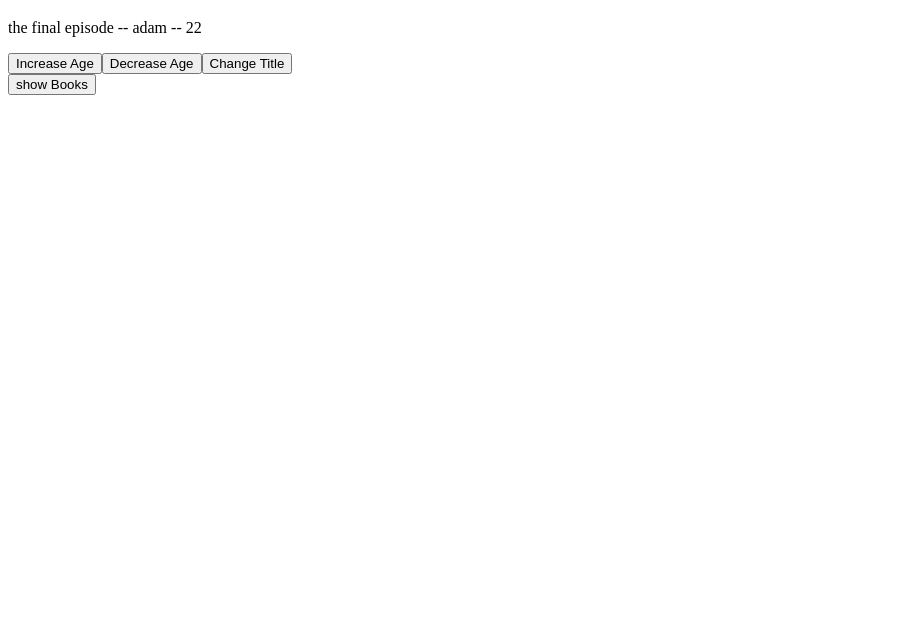
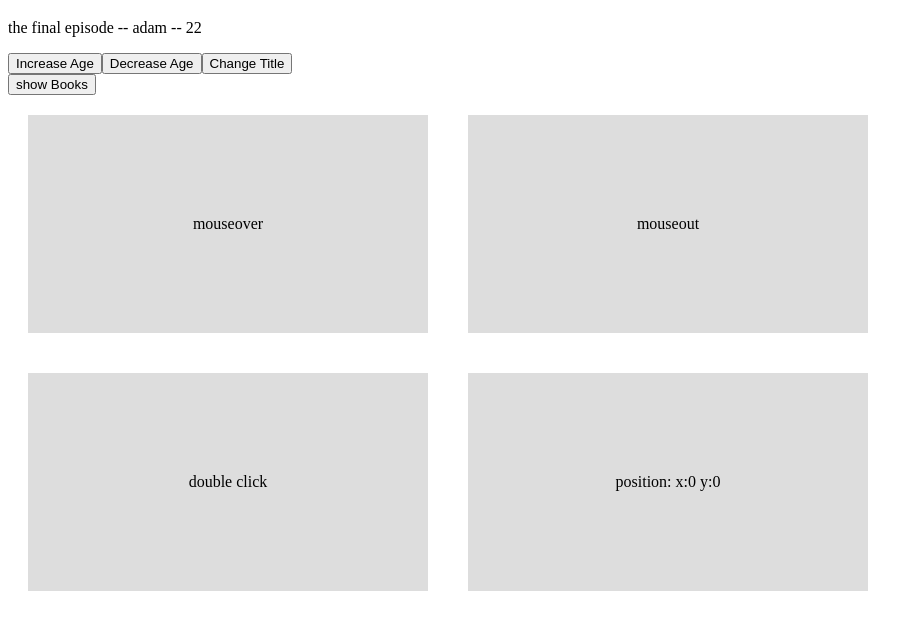
Before and after one commit to Pauljsyi/vue-firebase-app, a plain HTML site: page index.html in a window 1280 px wide. Shown: the part 61-690 px from the top of the page, without its empty margins (0-923 px from the left). Drawn offline with nearby package versions, Linux system fonts and the light colour scheme.

Commit message:
mouse events

```diff
--- a/app.js
+++ b/app.js
@@ -15,6 +15,8 @@ const app = Vue.createApp({
       title: "the final episode",
       author: "adam",
       age: 22,
+      x: 0,
+      y: 0,
     };
   },
   methods: {
@@ -33,6 +35,16 @@ const app = Vue.createApp({
         ? (this.showOrHide = "show")
         : (this.showOrHide = "hide");
     },
+    handleEvent(e, data) {
+      console.log(e);
+      if (data) {
+        console.log(data);
+      }
+    },
+    handleMouseMove(e) {
+      this.x = e.offsetX;
+      this.y = e.offsetY;
+    },
   },
 });
 
--- a/index.html
+++ b/index.html
@@ -8,7 +8,16 @@
 
     <title>Vue + Firebase App</title>
   </head>
-  <style></style>
+  <style>
+    .box {
+      padding: 100px 0;
+      width: 400px;
+      text-align: center;
+      background: #ddd;
+      margin: 20px;
+      display: inline-block;
+    }
+  </style>
   <body>
     <h1>Hello</h1>
     <div id="app">
@@ -19,8 +28,15 @@
         <button @click="decrementAge()">Decrease Age</button>
         <button @click="changeTitle('Hallelujah')">Change Title</button>
       </div>
-
       <button @click="toggleShow()">{{showOrHide}} Books</button>
+      <div>
+        <div class="box" v-on:mouseover="handleEvent($event, 5)">mouseover</div>
+        <div class="box" v-on:mouseout="handleEvent">mouseout</div>
+        <div class="box" v-on:dblclick="handleEvent">double click</div>
+        <div class="box" v-on:mousemove="handleMouseMove">
+          position: x:{{x}} y:{{y}}
+        </div>
+      </div>
     </div>
     <script src="app.js"></script>
   </body>
```
